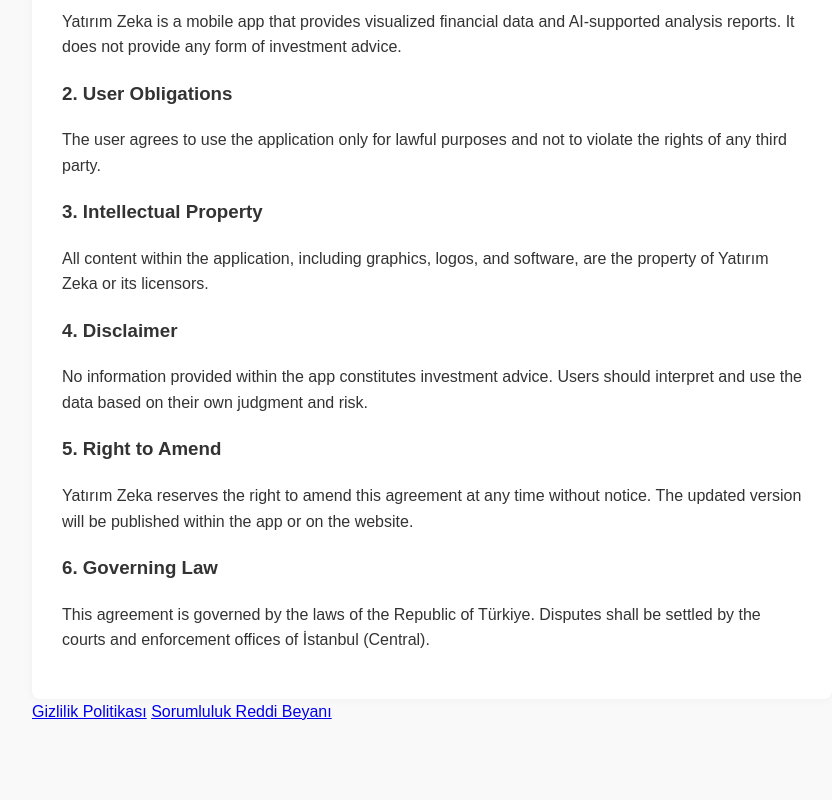
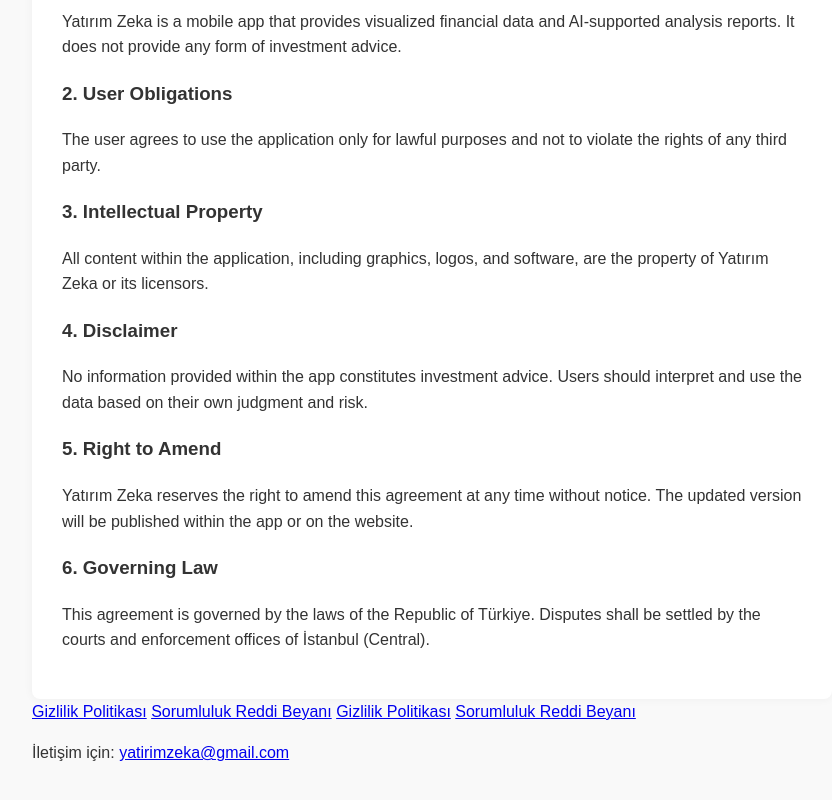
Before and after one commit to Kocborsa/yatirimzeka-legal, a plain HTML site: page index.html in a window 1280 px wide. Shown: the part 1289-2089 px from the top of the page, without its empty margins (208-1040 px from the left). Before the commit the page ends 2033 px from the top, so only its background shows below. Drawn offline with Linux system fonts and the light colour scheme.

Commit message:
Update index.html

```diff
--- a/index.html
+++ b/index.html
@@ -58,3 +58,6 @@
 </html>
 <a href="privacy.html">Gizlilik Politikası</a>
 <a href="disclaimer.html">Sorumluluk Reddi Beyanı</a>
+<a href="privacy.html">Gizlilik Politikası</a>
+<a href="disclaimer.html">Sorumluluk Reddi Beyanı</a>
+<p>İletişim için: <a href="mailto:yatirimzeka@gmail.com">yatirimzeka@gmail.com</a></p>
```
